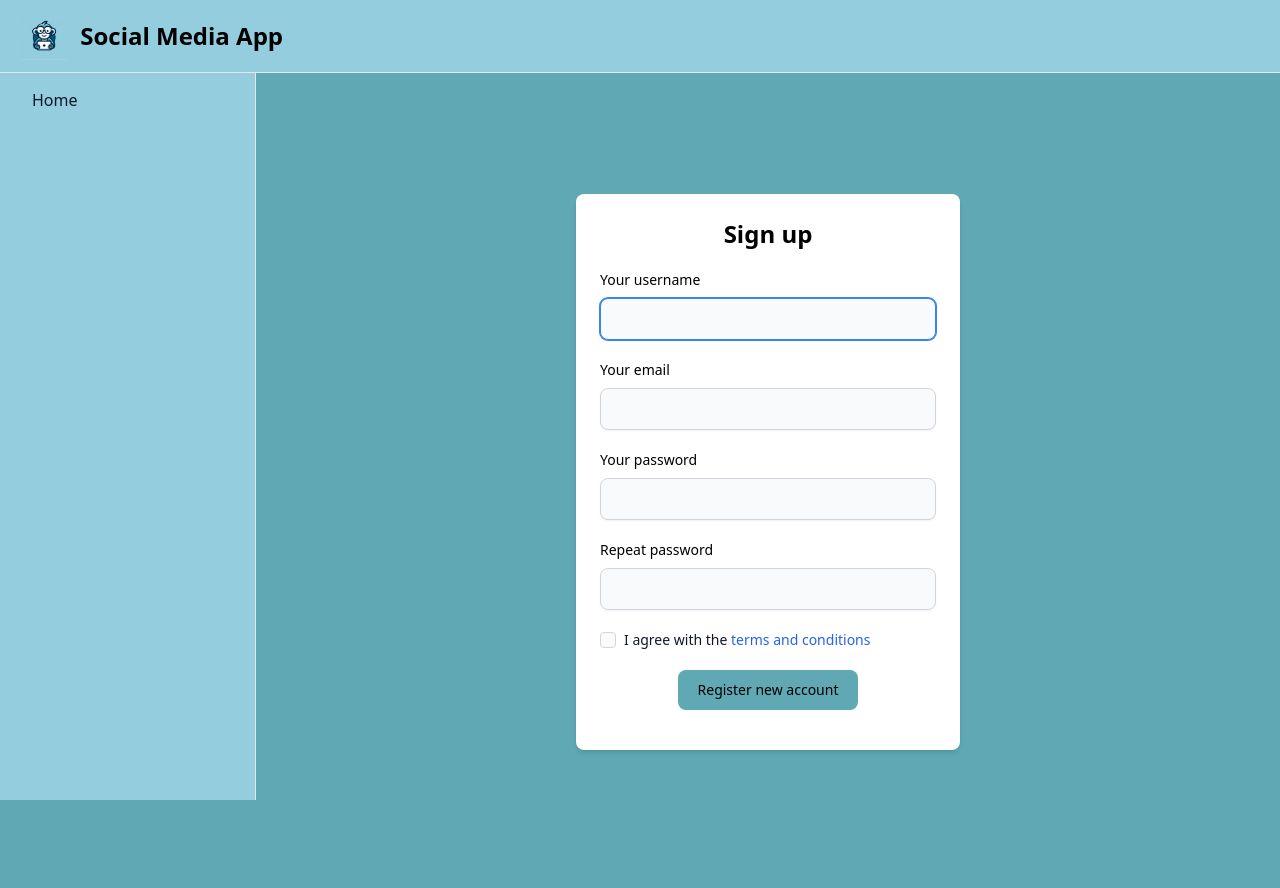
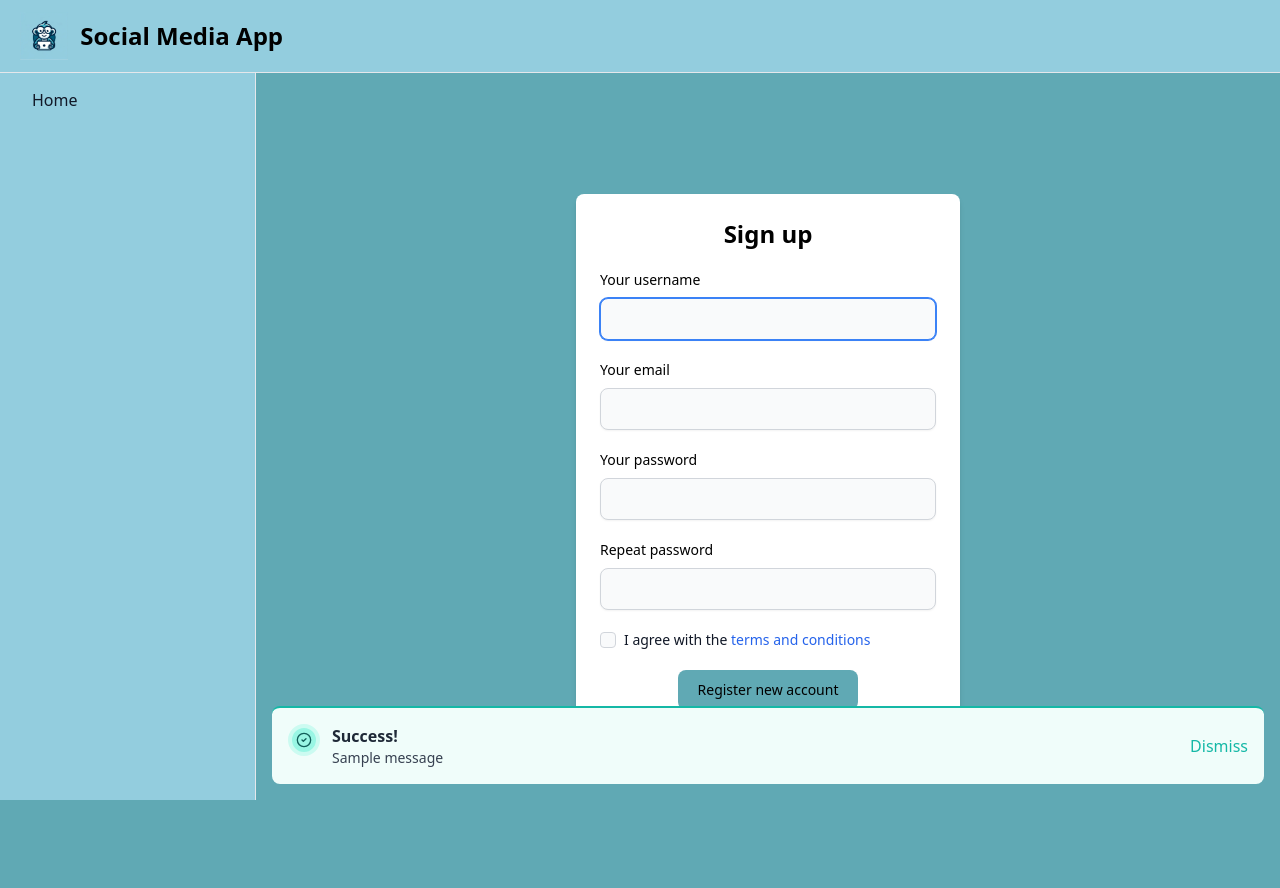
Before and after one commit to slmbakkenes/RampUpSocialMediaApp, a Django app: page /signup/ in a window 1280 px wide. Run offline with Django 5.2, Linux system fonts and the light colour scheme; tables that the repository leaves empty hold one stand-in row (values such as "Sample post"); one stand-in notice (Sample message) is shown; style sheets or scripts are compiled from the project's sources; some libraries are stand-ins or nearby versions.

Commit message:
Finished locally

```diff
--- a/blog/views.py
+++ b/blog/views.py
@@ -18,8 +18,17 @@ class HomeView(LoginRequiredMixin, TemplateView):
 # Sign-up view for creating a new user
 class SignUpView(CreateView):
     form_class = UserCreationForm
-    success_url = reverse_lazy("login")
+    # success_url = reverse_lazy("login")
     template_name = "registration/signup.html"
+
+    def form_invalid(self, form):
+        response = super().form_invalid(form)
+        error_message(self, form)
+        return response
+
+    def get_success_url(self):
+        success_message(self)
+        return reverse_lazy("login")
 
 # View for the "For You" page showing posts from followed users
 class ForYouPageView(LoginRequiredMixin, ListView):
@@ -64,13 +73,18 @@ class PostCreationView(LoginRequiredMixin, CreateView):
             CategoryPost.objects.create(post=self.object, category=category)
         return response
 
+    def form_invalid(self, form):
+        response = super().form_invalid(form)
+        error_message(self, form)
+        return response
+
     def get_context_data(self, **kwargs):
         context = super().get_context_data(**kwargs)
         context['categories'] = Category.objects.all()
         return context
 
     def get_success_url(self):
-        messages.error(self.request, "Successfully created post!")
+        success_message(self)
         # Redirect to the user's profile using the username
         return reverse_lazy('profile', kwargs={'username': self.request.user.username})
 
@@ -96,6 +110,7 @@ class PostDeleteView(LoginRequiredMixin, DeleteView):
     template_name = 'confirm_delete.html'
 
     def get_success_url(self):
+        success_message(self)
         return reverse_lazy('profile', kwargs={'user_id': self.request.user.id})
 
     def dispatch(self, request, *args, **kwargs):
@@ -119,3 +134,31 @@ def profile_view(request, username):
             return redirect('profile', username=user.username)
 
     return render(request, 'profile/profile.html', {'user': user, 'profile': profile, 'posts': posts})
+
+# Method to take an invalid form and pass an error message
+def error_message(self, form):
+    message = ""
+    for key, value in form.errors.items():
+        for item in value:
+            message += f"{key.capitalize()}: "
+            message += f"{item}\n"
+    messages.error(self.request, message)
+
+# Method to take an invalid form and pass a success message
+def success_message(self):
+    type_of_request = ""
+    if self.form_class.__name__.lower().__contains__("delete"):
+        type_of_request += "deleted"
+    elif self.form_class.__name__.lower().__contains__("update"):
+        type_of_request += "updated"
+    elif self.form_class.__name__.lower().__contains__("create"):
+        type_of_request += "created"
+    message = f"Successfully created {self.form_class.Meta.model.__name__}!"
+    messages.success(self.request, message)
+
+# Method to take an invalid form and pass an info message
+def info_message(self, message):
+    try:
+        messages.info(self.request, message)
+    except AttributeError:
+        messages.info(self, message)
--- a/templates/Messages/Message types/error.html
+++ b/templates/Messages/Message types/error.html
@@ -19,7 +19,7 @@
                 Error!
             </h3>
             <p class="text-sm text-gray-700 dark:text-neutral-400">
-                {{ message }}
+                {{ message|linebreaksbr }}
             </p>
         </div>
         <button class="ml-auto close-modal text-red-500">
--- a/templates/Messages/Message types/succes.html
+++ b/templates/Messages/Message types/succes.html
@@ -19,7 +19,7 @@
                 Success!
             </h3>
             <p class="text-sm text-gray-700 dark:text-neutral-400">
-                {{ message }}
+                {{ message|linebreaksbr }}
             </p>
         </div>
         <button class="ml-auto close-modal text-teal-500">
--- a/templates/Messages/messages.html
+++ b/templates/Messages/messages.html
@@ -1,12 +1,14 @@
 {% if messages %}
     {% for message in messages %}
         <div id="popup-{{ forloop.counter }}" tabindex="-1"
-             class="flex flex-col overflow-y-auto overflow-x-hidden sm:ml-64 pt-[4.5rem] fixed top-0 right-0 left-0 z-50 max-w-screen h-modal h-full justify-end">
-            <div class="space-y-5 w-full p-4">
-                {% if message.level == 25 %}
-
+             class="flex flex-col overflow-y-auto overflow-x-hidden sm:ml-64 fixed bottom-0 right-0 left-0 z-50 max-w-screen h-modal justify-end">
+            <div class="space-y-5 w-full p-4 z-50">
+                {% if message.level == 20 %}
+                    {% include 'Messages/Message types/info.html' %}
+                {% elif message.level == 25 %}
+                    {% include 'Messages/Message types/succes.html' %}
                 {% elif message.level == 40 %}
-
+                    {% include 'Messages/Message types/error.html' %}
                 {% endif %}
             </div>
         </div>
```
Also changed, not shown: blog/signals.py (+6 -1 lines), templates/Messages/Message types/info.html (+27 -0 lines), templates/Messages/Message types/warning.html (deleted).
